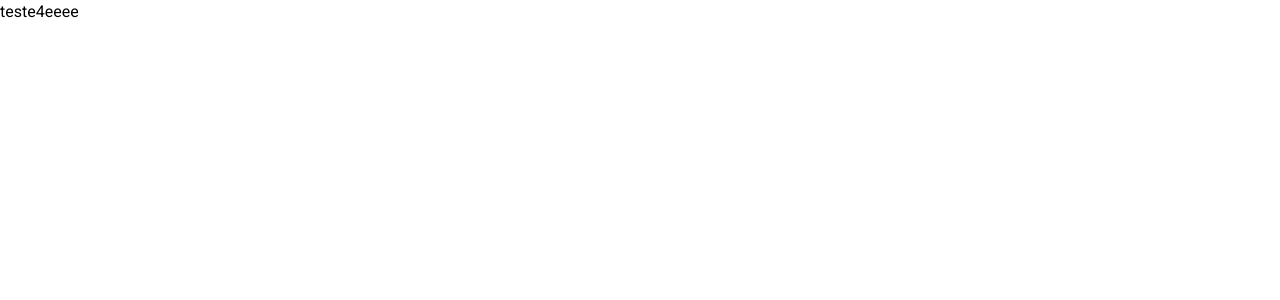
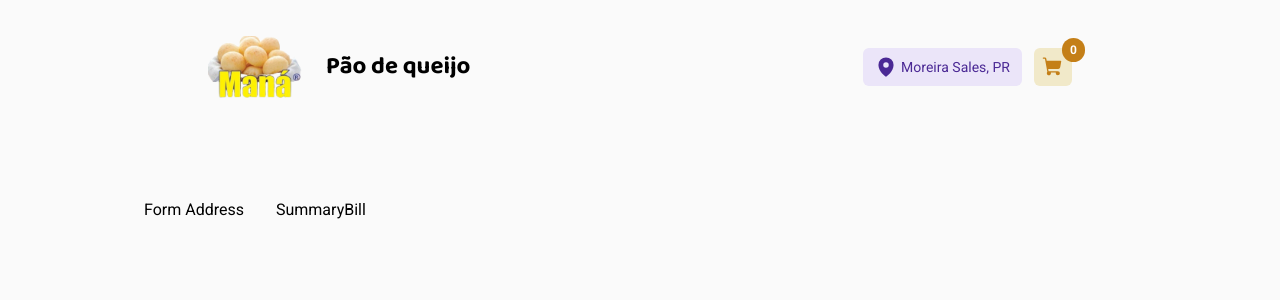
Before and after one commit to giovaniocan/pq-mana, a Next.js app: page /checkout in a window 1280 px wide. Shown: the top 300 px of the page. Built offline with nearby package versions, Linux system fonts and the light colour scheme.

Commit message:
✅:created checkout page and its components

```diff
--- /dev/null
+++ b/src/components/checkout/FormAddress.tsx
@@ -0,0 +1,7 @@
+export function FormAddress() {
+  return (
+    <div>
+      <h1>Form Address</h1>
+    </div>
+  )
+}
--- /dev/null
+++ b/src/components/checkout/SummaryBill.tsx
@@ -0,0 +1,7 @@
+export function SummaryBill() {
+  return (
+    <div>
+      <h1>SummaryBill</h1>
+    </div>
+  )
+}
--- a/src/pages/checkout/index.page.tsx
+++ /dev/null
@@ -1,3 +0,0 @@
-export default function Checkout() {
-  return <div>teste4eeee</div>
-}
--- /dev/null
+++ b/src/pages/checkout/index.tsx
@@ -0,0 +1,15 @@
+import { Header } from '@/components/Header'
+import { FormAddress } from '@/components/checkout/FormAddress'
+import { SummaryBill } from '@/components/checkout/SummaryBill'
+
+export default function Checkout() {
+  return (
+    <main className="bg-background h-screen lg:px-36 flex flex-col gap-6 md:gap-16">
+      <Header />
+      <div className="flex flex-col md:flex-row gap-8">
+        <FormAddress />
+        <SummaryBill />
+      </div>
+    </main>
+  )
+}
```
